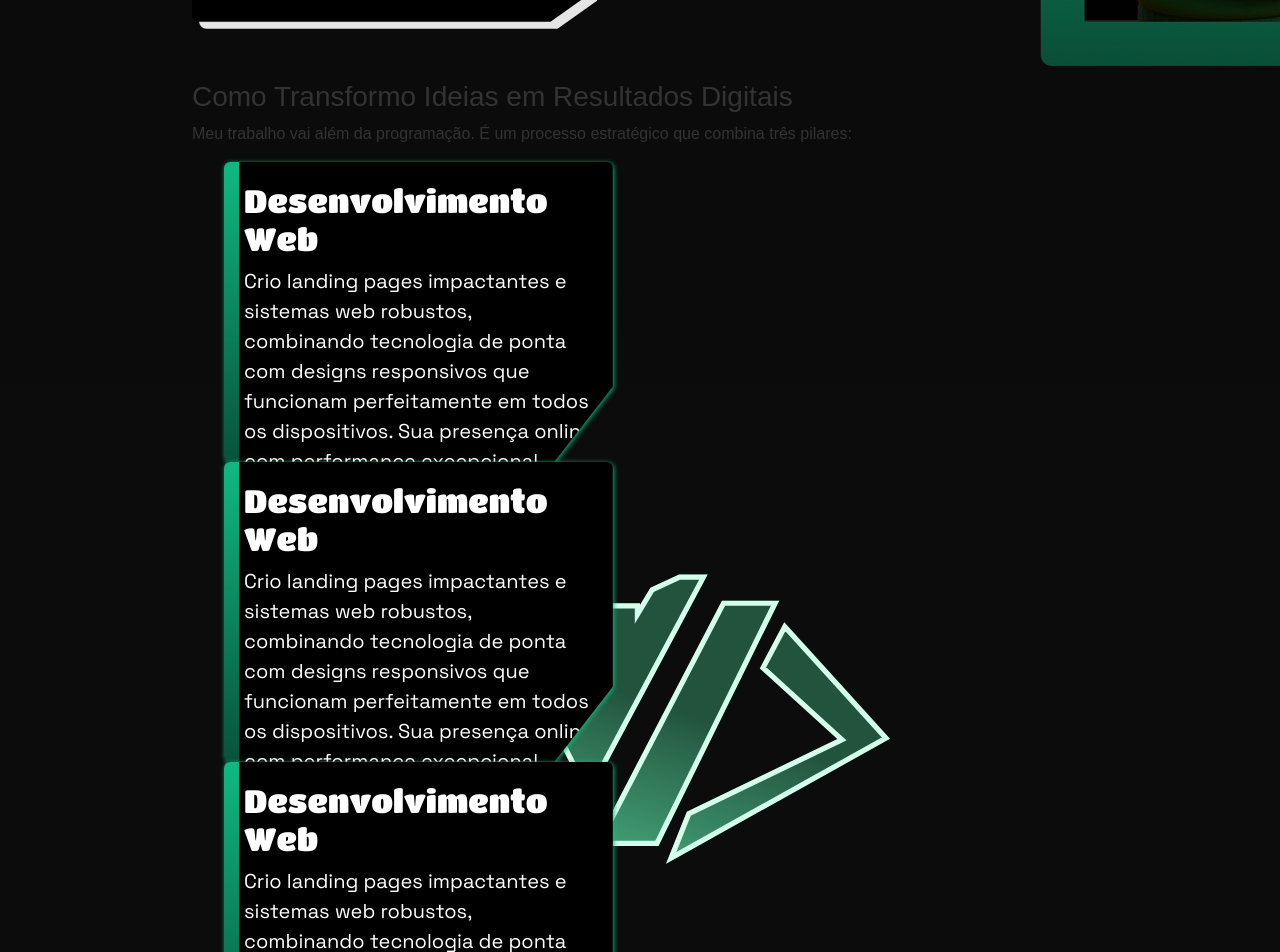
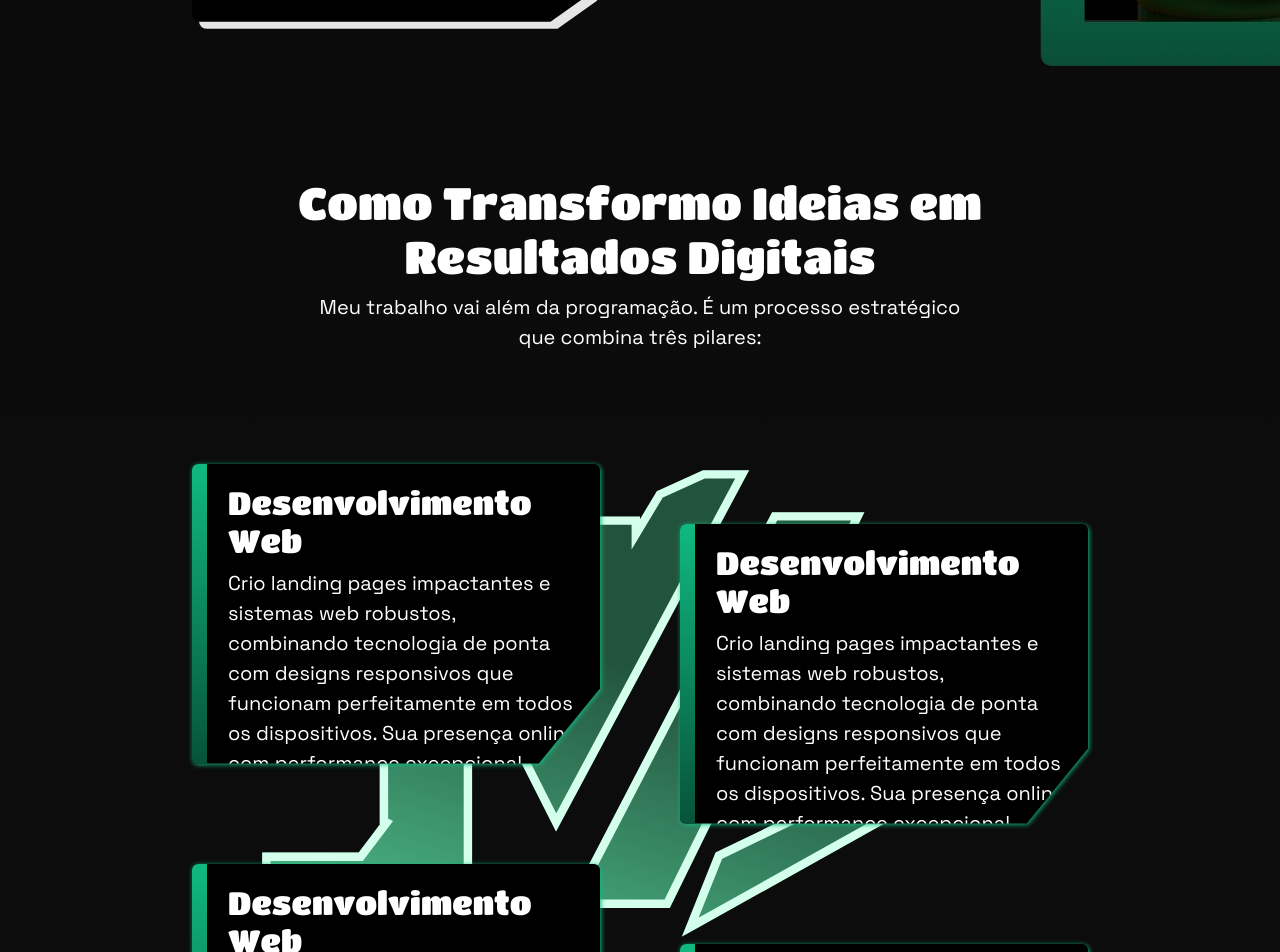
Before and after one commit to joaoviccardoso/JoaoVicCardosoWebSite, a React (Vite) app: page / in a window 1280 px wide. Shown: the part 2120-3072 px from the top of the page. Built offline with nearby package versions, Linux system fonts and the light colour scheme.

Commit message:
Criado o design da tela de desktop utilizando display grid, foi colocado o estilo dos texto e na imagem

```diff
--- a/src/Componentes/ContainerTexto/containerTexto.module.css
+++ b/src/Componentes/ContainerTexto/containerTexto.module.css
@@ -1,5 +1,5 @@
 .wrapper {
-    width: 45%;
+    width: 100%;
     background: transparent;
     filter: drop-shadow(var(--verde) 1.95px 1.95px 2.6px);
 }
@@ -34,9 +34,11 @@
 .containerTexto h3{
     font-size: var(--font-size-2xl);
     font-family: var(--font-paraTextoChamativo);
+    padding-left: 1rem;
 }
 
 .containerTexto p{
     font-size: var(--font-size-lg);
     font-family: var(--font-paraTexto);
+    padding-left: 1rem;
 }
--- a/src/Paginas/Home/home.module.css
+++ b/src/Paginas/Home/home.module.css
@@ -3,7 +3,7 @@
     background: var(--cor-containerCortado);
     width: 100%;
     height: 100%;
-    clip-path: polygon(0 10%, 100% 0, 100% 100%, 0% 100%);
+    clip-path: polygon(0 6%, 100% 0, 100% 100%, 0% 100%);
     padding: 9rem 12rem 0 12rem;
 }
 
--- a/src/Paginas/Home/sections/sectionComoTransformoIdeia/comoTranformoIdeia.module.css
+++ b/src/Paginas/Home/sections/sectionComoTransformoIdeia/comoTranformoIdeia.module.css
@@ -0,0 +1,36 @@
+.containerTituloDaSecao{
+    text-align: center;
+    padding: 6rem 0;
+}
+
+.containerTituloDaSecao h3{
+    font-size: var(--font-size-3xl);
+    font-family: var(--font-paraTextoChamativo);
+    color: var(--cor-letraClara);
+}
+
+.containerTituloDaSecao p{
+    font-size: var(--font-size-lg);
+    font-family: var(--font-paraTexto);
+    color: var(--cor-letraClara);
+}
+
+.ulLista {
+    display: grid;
+    padding: 0;
+    grid-template-columns: 1fr 1fr;
+    gap: 140px 80px; /* vertical | horizontal */
+    padding-bottom: 8rem;
+}
+
+.Lista2 {
+    transform: translateY(60px);
+}
+
+.Lista3 {
+    transform: translateY(-40px);
+}
+
+.Lista4 {
+    transform: translateY(40px);
+}
--- a/src/Paginas/Home/sections/sectionComoTransformoIdeia/index.jsx
+++ b/src/Paginas/Home/sections/sectionComoTransformoIdeia/index.jsx
@@ -4,35 +4,35 @@ import CssComoTranformoIdeia from "./comoTranformoIdeia.module.css"
 
 function ComoTranformoIdeia(){
     return(
-        <section className={CssComoTranformoIdeia.secaoComoTransformoIdeias} style={{backgroundImage: `url(${logoDev})`,backgroundSize: '500px' ,backgroundPosition: 'center', backgroundRepeat: 'no-repeat'}}>
-            <div className={CssComoTranformoIdeia}>
-                <h3>Como Transformo Ideias em Resultados Digitais</h3>
-                <p>Meu trabalho vai além da programação. É um processo estratégico que combina três pilares:</p>
+        <section className={CssComoTranformoIdeia.secaoComoTransformoIdeias} style={{backgroundImage: `url(${logoDev})`,backgroundSize: '90%' ,backgroundPosition: 'center', backgroundRepeat: 'no-repeat'}}>
+            <div className={CssComoTranformoIdeia.containerTituloDaSecao}>
+                <h3>Como Transformo Ideias em <br/>Resultados Digitais</h3>
+                <p>Meu trabalho vai além da programação. É um processo estratégico <br/>que combina três pilares:</p>
             </div>
 
-            <ul>
-                <li>
+            <ul className={CssComoTranformoIdeia.ulLista}>
+                <li className={CssComoTranformoIdeia.Lista1}>
                     <ContainerTexto
                         titulo="Desenvolvimento Web"
                         texto="Crio landing pages impactantes e sistemas web robustos, combinando tecnologia de ponta com designs responsivos que funcionam perfeitamente em todos os dispositivos. Sua presença online com performance excepcional."
                     />
                 </li>
 
-                <li>
+                <li className={CssComoTranformoIdeia.Lista2}>
                     <ContainerTexto
                         titulo="Desenvolvimento Web"
                         texto="Crio landing pages impactantes e sistemas web robustos, combinando tecnologia de ponta com designs responsivos que funcionam perfeitamente em todos os dispositivos. Sua presença online com performance excepcional."
                     />
                 </li>
 
-                <li>
+                <li className={CssComoTranformoIdeia.Lista3}>
                     <ContainerTexto
                         titulo="Desenvolvimento Web"
                         texto="Crio landing pages impactantes e sistemas web robustos, combinando tecnologia de ponta com designs responsivos que funcionam perfeitamente em todos os dispositivos. Sua presença online com performance excepcional."
                     />
                 </li>
 
-                <li>
+                <li className={CssComoTranformoIdeia.Lista4}>
                     <ContainerTexto
                         titulo="Desenvolvimento Web"
                         texto="Crio landing pages impactantes e sistemas web robustos, combinando tecnologia de ponta com designs responsivos que funcionam perfeitamente em todos os dispositivos. Sua presença online com performance excepcional."
```
